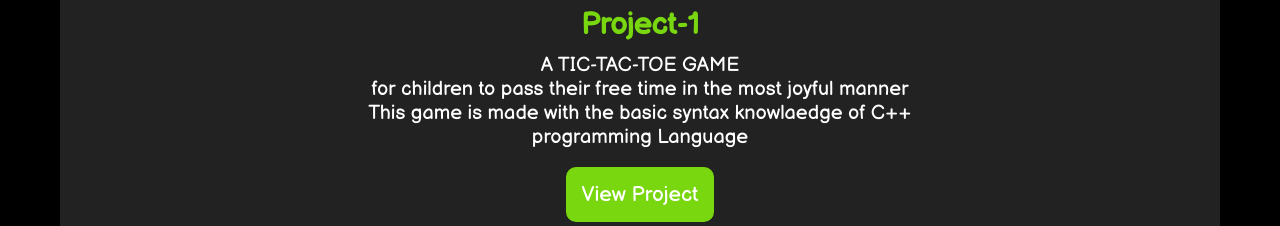
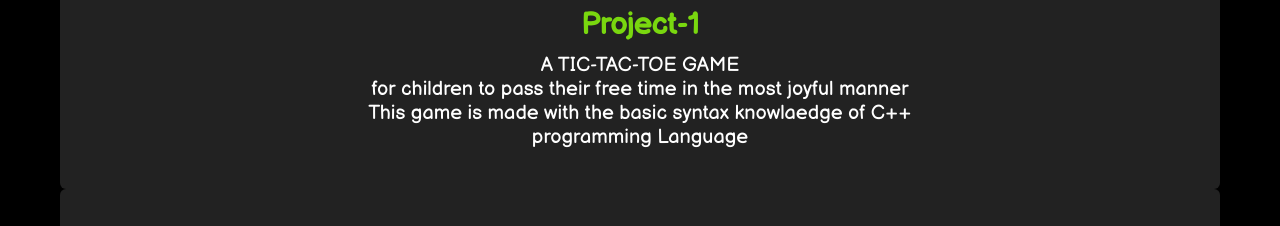
Before and after one commit to architk81/personal-portfolio, a plain HTML site: page index.html in a window 1280 px wide. Shown: the part 2821-3047 px from the top of the page. Drawn offline with nearby package versions, Linux system fonts and the light colour scheme.

Commit message:
Update index.html

```diff
--- a/index.html
+++ b/index.html
@@ -130,8 +130,7 @@
                         <img src="tic-tac-toe.jpg" alt="">
                         <div class="text"><u class="under-line">Project-1</u></div>
                         <p>A TIC-TAC-TOE GAME<br> for children to pass their free time in the most joyful manner<br>
-                            This game is made with the basic syntax knowlaedge of C++ programming Language<br><a
-                                href="#">View Project</a></p>
+                            This game is made with the basic syntax knowlaedge of C++ programming Language<br>
                     </div>
                 </div>
                 <div class="card">
```
